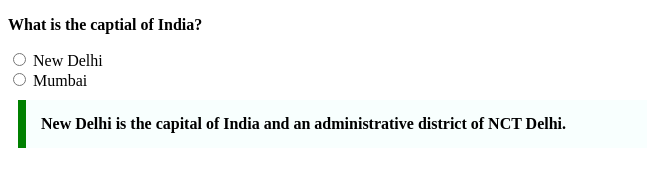
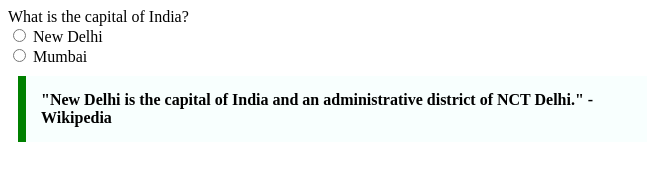
Before and after one commit to acciojob/trivia-Aksh48, a website: page main.html in a window 1280 px wide. Shown: the whole page, without its empty margins (0-647 px from the left). Drawn offline with Linux system fonts and the light colour scheme.

Commit message:
created a submission

```diff
--- a/main.html
+++ b/main.html
@@ -7,16 +7,17 @@
 </head>
 
 <body>
-	<!-- the entire body must be written by student -->
-	<div class="main">
-		<p><b>What is the captial of India?</b></p>
-		<input type="radio" id="newDelhi" name="capital" value="newDelhi">
+	 <div class="main">
+        <label for="question">What is the capital of India?</label><br>
+        <input type="radio" id="newDelhi" name="capital" value="newDelhi">
         <label for="newDelhi">New Delhi</label><br>
         <input type="radio" id="mumbai" name="capital" value="mumbai">
         <label for="mumbai">Mumbai</label><br>
+    </div>
 
-		<blockquote id="quote">New Delhi is the capital of India and an administrative district of NCT Delhi.</blockquote>
-	</div>
+    <blockquote id="quote">
+        "New Delhi is the capital of India and an administrative district of NCT Delhi." - Wikipedia
+    </blockquote>
     <script type="text/javascript" src="./script.js">
 </script>
 
```
